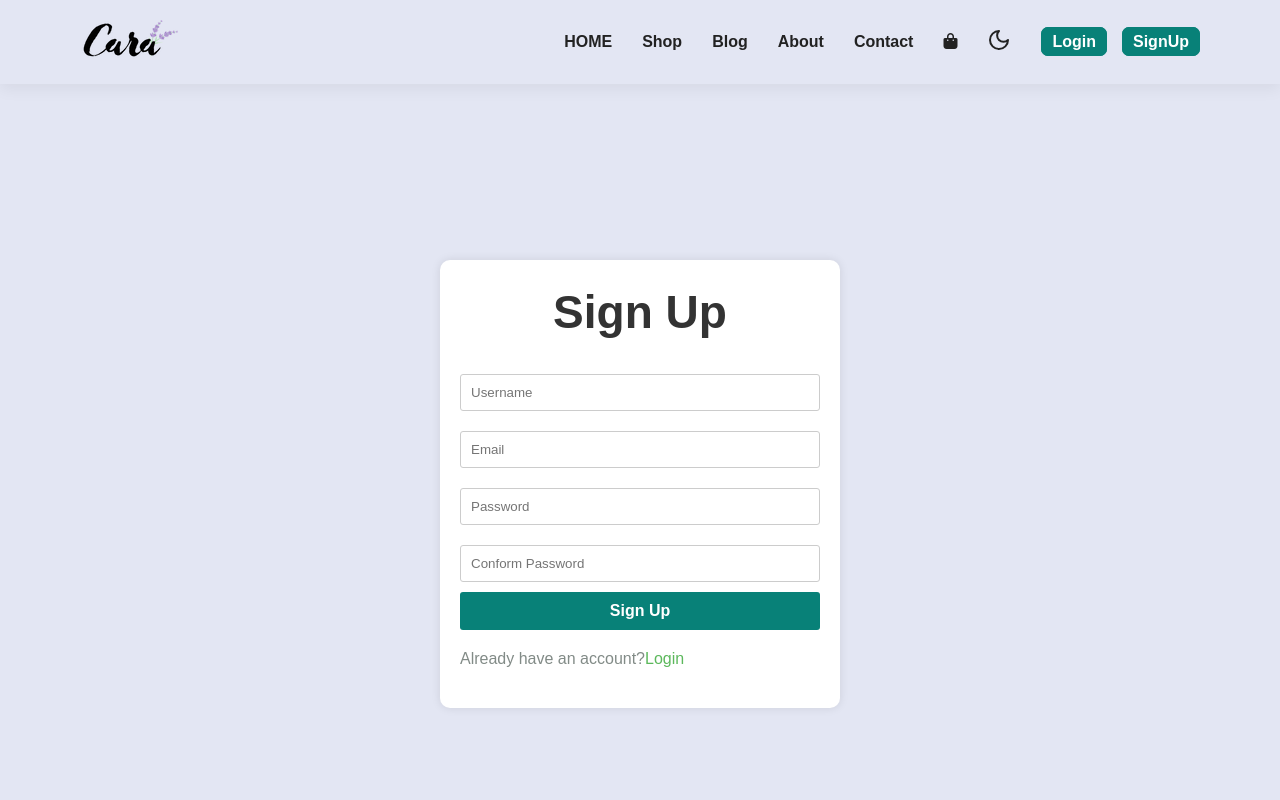
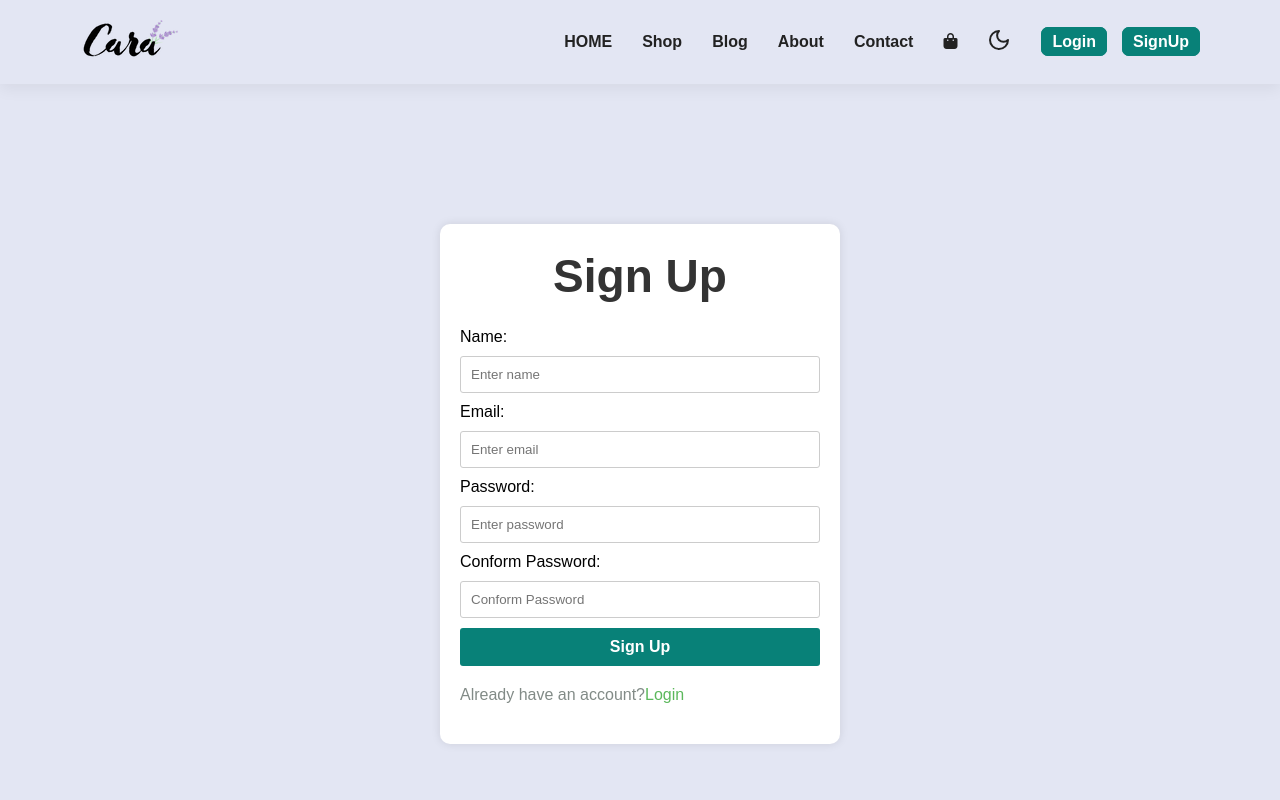
Before and after one commit to Sumit-Jangir/cara-ecommerce, a React (Vite) app in the folder Frontend/: page /signup in a window 1280 px wide. Shown: the top 800 px of the page. Built offline with nearby package versions, Linux system fonts and the light colour scheme.

Commit message:
Add axios post integration

```diff
--- a/Frontend/src/Components/Login_SignUp/SignUp.jsx
+++ b/Frontend/src/Components/Login_SignUp/SignUp.jsx
@@ -1,79 +1,89 @@
 import React, { useState } from "react";
 import { Link } from "react-router-dom";
+import axios from "axios";
 import "../../App.css";
 
 function SignUp() {
+  const [userDetail, setuserDetail] = useState({});
 
-  // const [localData, setLocalData] = useState([]);
-  const [storeData, setStoreData] = useState([]);
-
-  const [userDetail, setUserDetail] = useState({
-    username: "",
-    email: "",
-    password: "",
-    conformPassword: "",
+  const handleSubmit = async (e) => {
+    e.preventDefault();
+    try {
+      const response = await axios.post("http://localhost:3000/auth/signup", {
+        ...userDetail,
       });
 
-  const [localData, setLocalData] = useState(
-    JSON.parse(localStorage.getItem("users")) || []
-  );
-
-
-  const userData = (e) => {
-    e.preventDefault();
-
-    const updatedUsers = [...localData, userDetail];
-
-    localStorage.setItem("users", JSON.stringify(updatedUsers));
-
-    setLocalData(updatedUsers);
-
-    const storedUsers = JSON.parse(localStorage.getItem("users"));
-
-    console.log(storedUsers);
+      console.log(response);
+    } catch (error) {
+      console.log("error", error);
+    }
   };
-
-  const getInputData = ((e)=>{
-    const {name, value} = e.target;
-    setUserDetail({...userDetail,[name]:value})
-  })
 
   return (
     <div className="login">
       <div className="auth-container">
         <h2 style={{ textAlign: "center" }}>Sign Up</h2>
-        <form onSubmit={userData}>
+        <form onSubmit={handleSubmit}>
+          <label>
+            Name:
             <input
               type="text"
-            placeholder="Username"
-            name="username"
+              placeholder="Enter name"
               required
-            onChange={getInputData}
+              onChange={(e) =>
+                setuserDetail({
+                  ...userDetail,
+                  name: e.target.value,
+                })
+              }
             />
+          </label>
+          <label>
+            Email:
             <input
               type="email"
-            placeholder="Email"
+              placeholder="Enter email"
               name="email"
               required
-            onChange={getInputData}
+              onChange={(e) =>
+                setuserDetail({
+                  ...userDetail,
+                  email: e.target.value,
+                })
+              }
             />
+          </label>
+          <label>
+            Password:
             <input
               type="password"
-            placeholder="Password"
+              placeholder="Enter password"
               name="password"
               required
-            onChange={getInputData}
+              onChange={(e) =>
+                setuserDetail({
+                  ...userDetail,
+                  password: e.target.value,
+                })
+              }
             />
+          </label>
+          <label>
+            Conform Password:
             <input
               type="password"
               placeholder="Conform Password"
               name="conformPassword"
               required
-            onChange={getInputData}
+              onChange={(e) =>
+                setuserDetail({
+                  ...userDetail,
+                  conformPassword: e.target.value,
+                })
+              }
             />
-          <button type="submit" >
-            Sign Up
-          </button>
+          </label>
+          <button type="submit">Sign Up</button>
         </form>
         <p>
           Already have an account?
```
Lines whose indentation alone changed are shown as unchanged.
